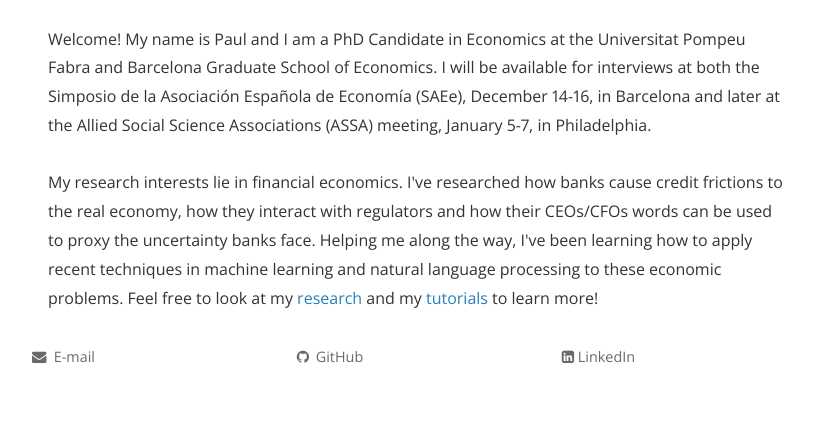
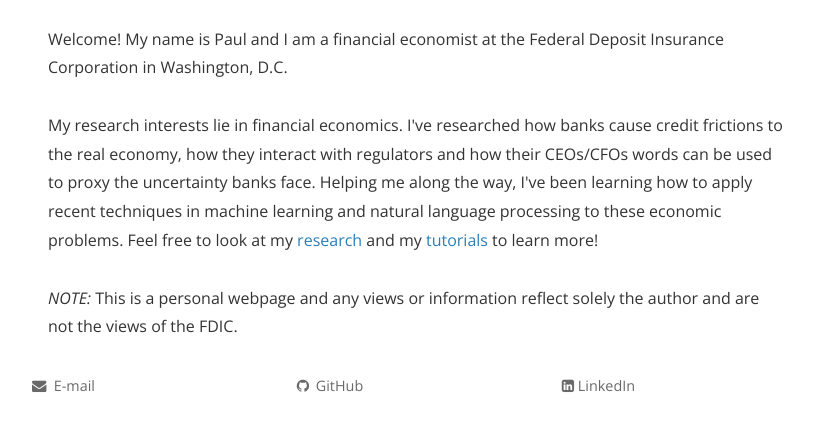
Before and after one commit to zsivine/zsivine.github.io, a Jekyll site: the page built from index.html, in a window 1280 px wide, cut to the strip 584-1030 px from the top of the page. Shown: the top 431 px of the strip, without its empty margins (224-1037 px from the left). Built offline with Jekyll 4.4.1, drawn with Linux system fonts in a browser that asks for light colours; nearby versions of some CDN libraries; the list of posts is cut into pages by our own code; comment, search, counter and statistics services are not loaded; a style sheet for code colours, icons or effects is not loaded.

Commit message:
Update index.html

```diff
--- a/index.html
+++ b/index.html
@@ -14,8 +14,10 @@ title: Paul E. Soto
 
 <img src="profile_picture.jpg" alt="Paul Soto pic" style="width:240px;height:360px;" title="Paul Soto (Photo Credit: Fernando Fernandez)"; algin="middle">
 <br>
-Welcome! My name is Paul and I am a PhD Candidate in Economics at the Universitat Pompeu Fabra and Barcelona Graduate School of Economics. I will be available for interviews at both the Simposio de la Asociación Española de Economía (SAEe), December 14-16, in Barcelona and later at the Allied Social Science Associations (ASSA) meeting, January 5-7, in Philadelphia.
+Welcome! My name is Paul and I am a financial economist at the Federal Deposit Insurance Corporation in Washington, D.C.
 
 <br><br>
 My research interests lie in financial economics. I've researched how banks cause credit frictions to the real economy, how they interact with regulators and how their CEOs/CFOs words can be used to proxy the uncertainty banks face. Helping me along the way, I've been learning how to apply recent techniques in machine learning and natural language processing to these economic problems. Feel free to look at my <a href="https://pesoto.github.io/research" target="_self">research</a> and my <a href="https://pesoto.github.io/research" target="_self">tutorials</a> to learn more!
+<br><br>
+ <i>NOTE:</i> This is a personal webpage and any views or information reflect solely the author and are not the views of the FDIC.
 </div>
```
